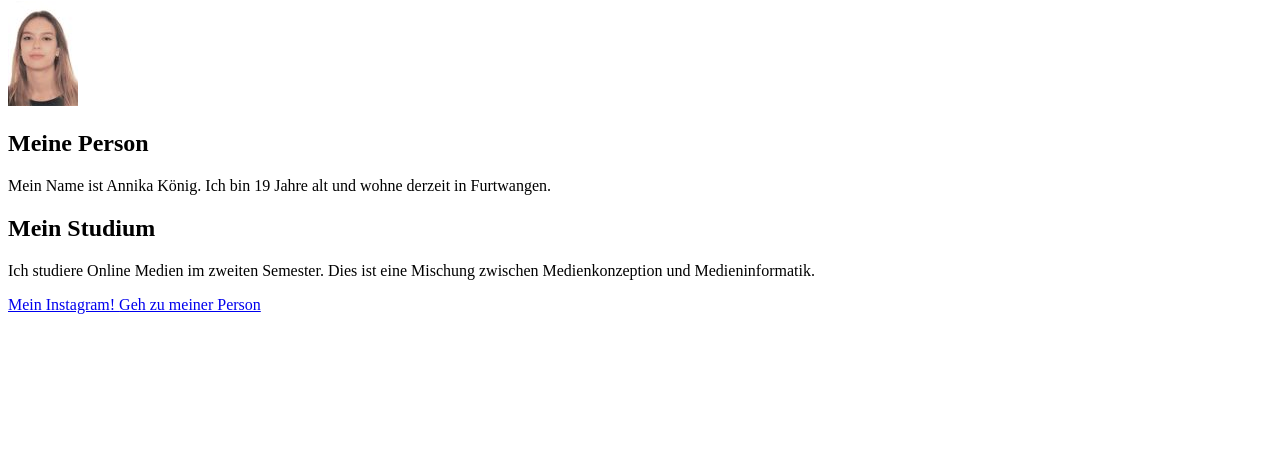
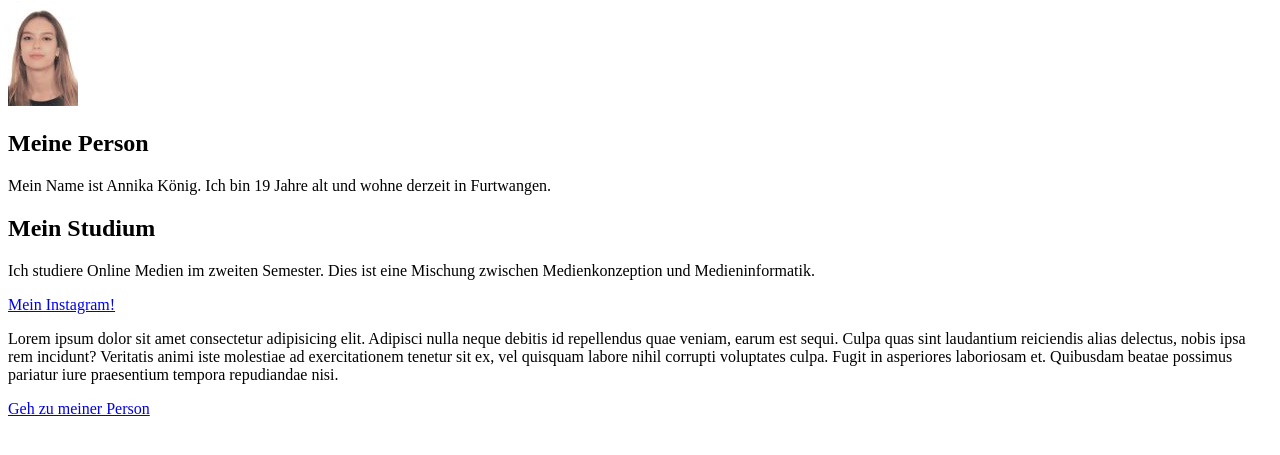
Before and after one commit to annikakoeni/GIS_SS21, a plain HTML site: page Aufgabe 1.1/index.html in a window 1280 px wide. Shown: the part 79-534 px from the top of the page. Drawn offline with Linux system fonts and the light colour scheme.

Commit message:
Update index.html

```diff
--- a/Aufgabe 1.1/index.html
+++ b/Aufgabe 1.1/index.html
@@ -13,6 +13,8 @@
     <h2> Mein Studium </h2>
     <p> Ich studiere Online Medien im zweiten Semester. Dies ist eine Mischung zwischen Medienkonzeption und Medieninformatik. </p>
     <a href="https://www.instagram.com/thats.anni/">Mein Instagram! </a>
+    <p>Lorem ipsum dolor sit amet consectetur adipisicing elit. Adipisci nulla neque debitis id repellendus quae veniam, earum est sequi. Culpa quas sint laudantium reiciendis alias delectus, nobis ipsa rem incidunt?
+    Veritatis animi iste molestiae ad exercitationem tenetur sit ex, vel quisquam labore nihil corrupti voluptates culpa. Fugit in asperiores laboriosam et. Quibusdam beatae possimus pariatur iure praesentium tempora repudiandae nisi.</p>
      <a href="#me">Geh zu meiner Person</a>
 </body>
 
```
